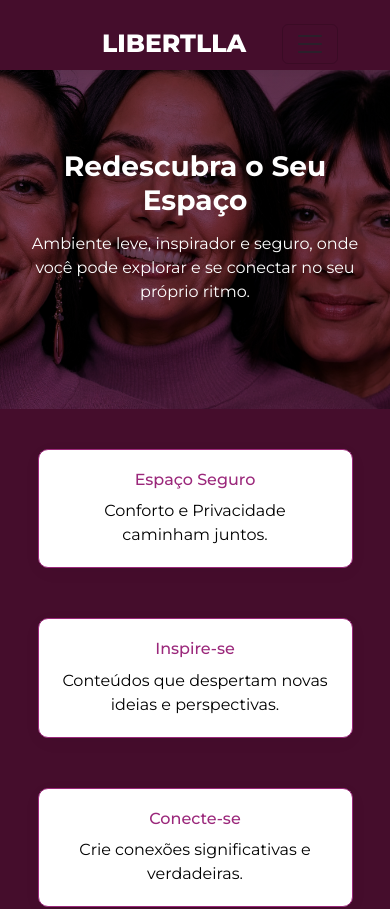
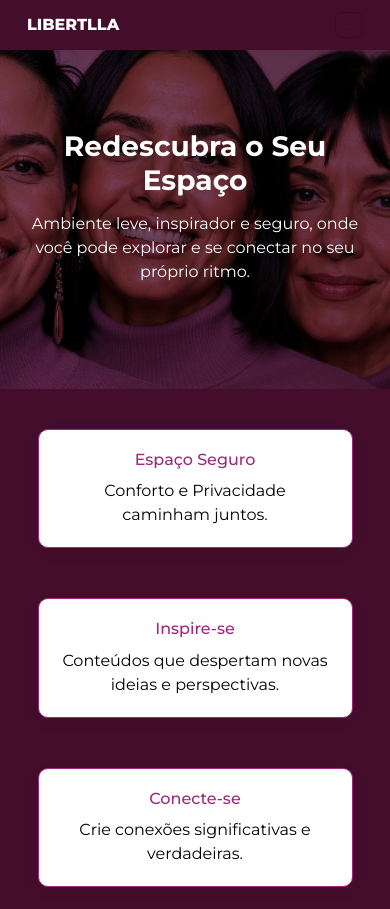
Before and after one commit to LucasGuedes-s/Libertlla, a Vue app in the folder front-end/: page / in a window 390 px wide. Shown: the top 909 px of the page. Built offline with nearby package versions, Linux system fonts and the light colour scheme.

Commit message:
Implementando Responsividade no Navbar

```diff
--- a/front-end/src/components/NavBar.vue
+++ b/front-end/src/components/NavBar.vue
@@ -72,5 +72,32 @@ body {
   border-radius: 50px;
   background: linear-gradient(45deg, #801d65, #801d65);
 }
+@media (max-width: 780px) {
+  .navbar {
+    height: auto;
+    padding: 8px 15px;
+  }
 
+  .navbar-toggler {
+    padding: 2px 5px;
+    margin-right: 0px;
+  }
+
+  .navbar-toggler .navbar-toggler-icon {
+    width: 16px;
+    height: 16px;
+  }
+
+  .navbar-brand {
+    font-size: 16px;
+    margin-left: 0;
+  }
+
+  .login {
+    width: 100%;
+    font-size: 13px;
+    padding: 4px 8px;
+    margin-right: 0;
+  }
+}
 </style>
```
